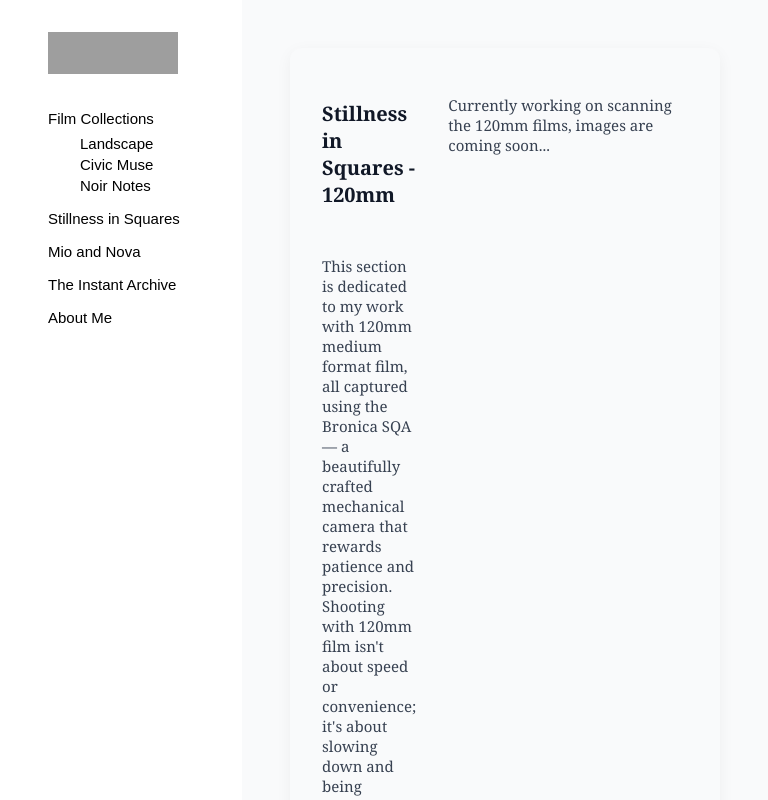
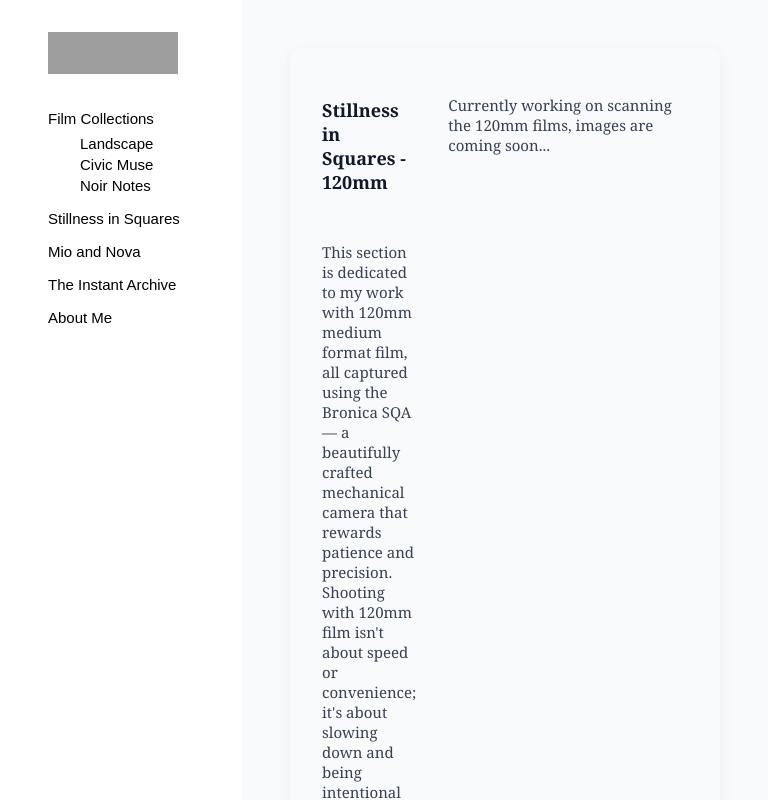
Before and after one commit to zacdeng/zacdeng-film.com, a React (Create React App) app: page /mediumformat in a window 768 px wide. Shown: the top 800 px of the page. Built offline with nearby package versions, Linux system fonts and the light colour scheme; grey boxes are pictures that could not be loaded.

Commit message:
update font size

```diff
--- a/src/pages/about/about.css
+++ b/src/pages/about/about.css
@@ -32,6 +32,10 @@
     margin-bottom: 3rem;
   }
 
+  .about-info p {
+    font-size: 16px;
+  }
+
   .about-info .equipment {
     margin-top: 4rem;
   }
@@ -49,10 +53,6 @@
     aspect-ratio: 3.5 / 4;  /* portrait-style; adjust as needed */
     box-shadow: 0 2px 10px rgba(0, 0, 0, 0.1);
   }
-
-  .about-info p {
-    font-size: 16px;
-  }
 }
 
 /* Mobile View */
@@ -65,6 +65,10 @@
     font-size: large;
     color: #111827;
     margin-bottom: 1rem;
+  }
+
+  .about-info p {
+    font-size: 15px;
   }
 
   .about-info .equipment {
@@ -82,10 +86,6 @@
     object-fit: cover;
     aspect-ratio: 3 / 4;  /* portrait-style; adjust as needed */
     box-shadow: 0 2px 10px rgba(0, 0, 0, 0.1);
-  }
-
-  .about-info p {
-    font-size: 15px;
   }
 }
 
--- a/src/pages/instant/instant.css
+++ b/src/pages/instant/instant.css
@@ -40,7 +40,7 @@
 /* Mobile layout */
 @media (max-width: 768px) {
   .instant-grid h3 {
-    font-size: 20px;
+    font-size: large;
     color: #111827;
     margin-bottom: 3rem;
   }
--- a/src/pages/mediumFormat/mediumFormat.css
+++ b/src/pages/mediumFormat/mediumFormat.css
@@ -40,7 +40,7 @@
 /* Mobile layout */
 @media (max-width: 768px) {
   .mediumFormat-grid h3 {
-    font-size: 20px;
+    font-size: large;
     color: #111827;
     margin-bottom: 3rem;
   }
--- a/src/pages/myDogs/mioNova.css
+++ b/src/pages/myDogs/mioNova.css
@@ -97,7 +97,7 @@
   }
 
   .dog-grid h3 {
-    font-size: 20px;
+    font-size: large;
     color: #111827;
     margin-bottom: 3rem;
   }
```
